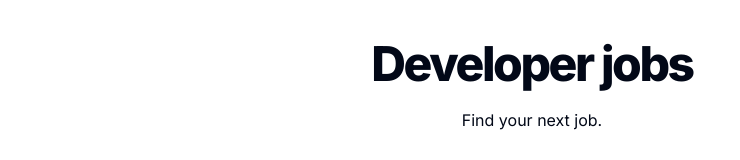
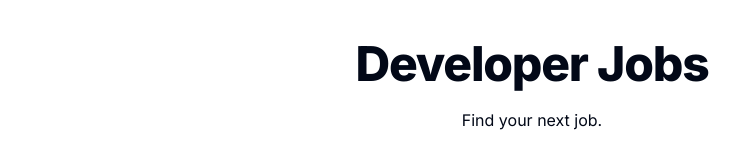
Before and after one commit to AnthonyTlei/nextjs-job-board, a Next.js app: page / in a window 1280 px wide. Shown: the top 160 px of the page, without its empty margins (108-848 px from the left). Built offline with nearby package versions, Linux system fonts and the light colour scheme; no server answers; the database is empty.

Commit message:
Add Error Page Add H1 Component

```diff
--- /dev/null
+++ b/src/app/error.tsx
@@ -0,0 +1,14 @@
+"use client";
+
+import H1 from "@/components/ui/h1";
+
+const Error = () => {
+  return (
+    <main className="m-auto my-10 max-w-5xl space-y-5 px-3 text-center">
+      <H1>Error</H1>
+      <p>An unexpected error occurred</p>
+    </main>
+  );
+};
+
+export default Error;
--- a/src/app/page.tsx
+++ b/src/app/page.tsx
@@ -1,5 +1,6 @@
 import JobFilterSidebar from "@/components/job-filter-sidebar";
 import JobListItem from "@/components/job-list-item";
+import H1 from "@/components/ui/h1";
 import prisma from "@/lib/prisma";
 
 export default async function Home() {
@@ -11,9 +12,7 @@ export default async function Home() {
   return (
     <main className="m-auto my-10 max-w-5xl space-y-10 px-3">
       <div className="space-y-5 text-center">
-        <h1 className="text-4xl font-extrabold tracking-tighter lg:text-5xl">
-          Developer jobs
-        </h1>
+        <H1>Developer Jobs</H1>
         <p>Find your next job.</p>
       </div>
       <section className="flex flex-col gap-4 md:flex-row">
--- /dev/null
+++ b/src/components/ui/h1.tsx
@@ -0,0 +1,15 @@
+import { cn } from "@/lib/utils";
+
+const H1 = (props: React.HTMLProps<HTMLHeadingElement>) => {
+  return (
+    <h1
+      {...props}
+      className={cn(
+        "text-4xl font-extrabold tracking-tight lg:text-5xl",
+        props.className,
+      )}
+    />
+  );
+};
+
+export default H1;
```
